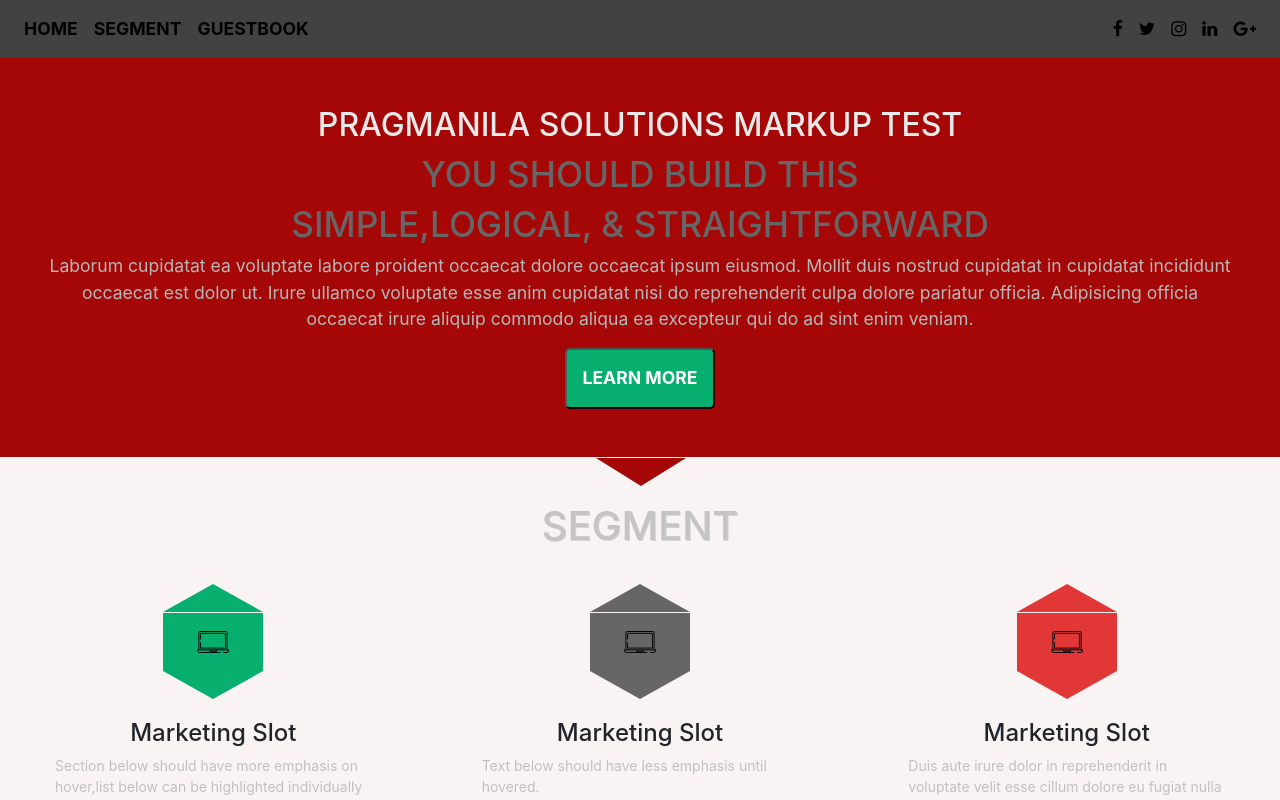
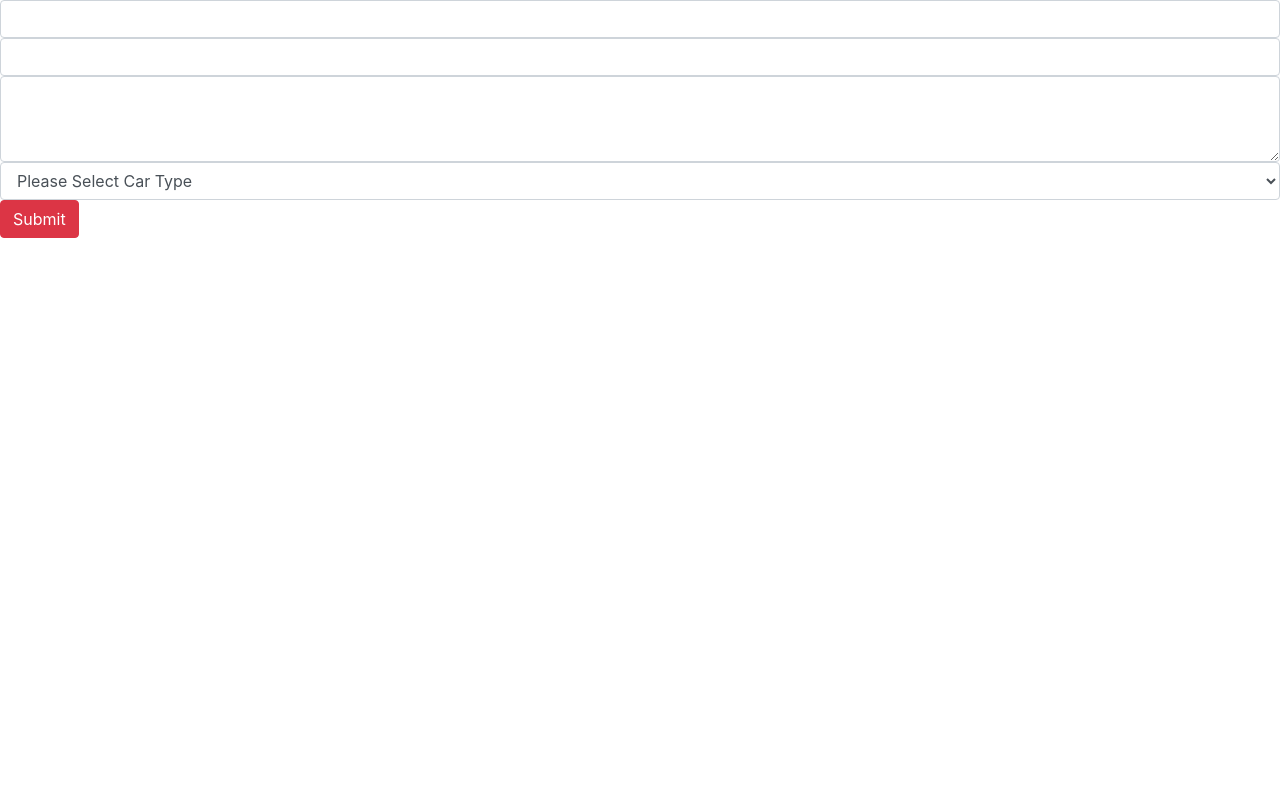
Before and after one commit to mehmet-guler/asf-project, a React (Create React App) app in the folder Part2-React/react-project/: page / in a window 1280 px wide. Shown: the top 800 px of the page. Built offline with nearby package versions, Linux system fonts and the light colour scheme.

Commit message:
code review and add proptypes

```diff
--- a/Part2-React/react-project/src/App.js
+++ b/Part2-React/react-project/src/App.js
@@ -1,9 +1,9 @@
 import React from 'react';
-import Header from './Components/header/Header';
-import Footer from './Components/footer/Footer';
-import Content from './Components/contents';
-// import Form from './Components/genericForm/Form';
-// import Input from './Components/genericForm/Input';
+// import Header from './Components/header/Header';
+// import Footer from './Components/footer/Footer';
+// import Content from './Components/contents';
+import Form from './Components/genericForm/Form';
+import Input from './Components/genericForm/Input';
 
 function App() {
 
@@ -11,26 +11,23 @@ function App() {
   return (
     <React.Fragment>
 
+      <Form doIt={() => console.log("ÇALIŞACAK")} showErrorLabel={true} showStatusAlert={true}>
+        <Input type="input" name="name" validate={{ customValidate: (inputValue) => inputValue === "a" }} />
+        {/* <Input name="name" validate={{ customValidate: { value: (inputValue) => inputValue === "a", message: "Csasds" }, minLength: { value: 3, message: "MİNNNNN" } }} /> */}
+        {/* <Input name="name" validate={{ required: true, minLength: { value: 5, message: "Minnn" } }} /> */}
+        <Input type="input" name="surname" validate={{ minLength: { value: 5, message: "Minnnaaa" } }} />
+        <Input type="textarea" name="description" validate={{ minLength: { value: 15, message: "Textarea Minn length" } }} rows="3" cols="50" />
+        <Input type="select" name="carType" validate={{ required:{value:true,message:"SELECT REQU"} }} options={[{ value: "", label: "Please Select Car Type" }, { value: "volvo", label: "Volvo" }, { value: "citroen", label: "Citroen" }, { value: "mercedes", label: "Mercedes" }]} />
 
+        <button type="submit" className="btn btn-danger" >Submit</button>
 
-      <Header />
+      </Form>
+
+      {/* <Header />
       <Content />
-      <Footer />
+      <Footer /> */}
     </React.Fragment>
   );
 }
 
 export default App;
-
-
-// <Form doIt={() => console.log("ÇALIŞACAK")} showErrorLabel={true} showStatusAlert={true}>
-// <Input type="input" name="name" validate={{ customValidate: (inputValue) => inputValue === "a" }} />
-// {/* <Input name="name" validate={{ customValidate: { value: (inputValue) => inputValue === "a", message: "Csasds" }, minLength: { value: 3, message: "MİNNNNN" } }} /> */}
-// {/* <Input name="name" validate={{ required: true, minLength: { value: 5, message: "Minnn" } }} /> */}
-// <Input type="input" name="surname" validate={{ min:3,max:10 }} />
-// <Input type="textarea" name="description" validate={{ minLength: { value: 15, message: "Textarea Minn length" } }} rows="3" cols="50" />
-// <Input type="selects" name="carType" validate={{ required:{value:true,message:"SELECT REQU"} }} options={[{ value: "", label: "Please Select Car Type" }, { value: "volvo", label: "Volvo" }, { value: "citroen", label: "Citroen" }, { value: "mercedes", label: "Mercedes" }]} />
-
-// <button type="submit" className="btn btn-danger" >Submit</button>
-
-// </Form>
--- a/Part2-React/react-project/src/Components/contents/guestBook/GuestBookFormWithGenericFormComponent.js
+++ b/Part2-React/react-project/src/Components/contents/guestBook/GuestBookFormWithGenericFormComponent.js
@@ -2,16 +2,26 @@ import React from 'react';
 import Form from '../../genericForm/Form';
 import Input from '../../genericForm/Input';
 
+/* If we want to reach the form datas in parent component,create ref and pass to component.(the props name of ref must be formRef)  */
+/* Example : formRef.current.values */
 function GuestBookFormWithGenericFormComponent({ onAddNewEntry }) {
 
+    const formRef = React.createRef();
+
     const handleSubmit = ({ name, subject, message }) => {
-        const newEntry = { id: new Date().getTime() + Math.random(), name: name, subject: subject, message: message, date: new Date().getTime() }
+        const newEntry = {
+            id: new Date().getTime() + Math.random(),
+            name: name,
+            subject: subject,
+            message: message,
+            date: new Date().getTime()
+        };
         onAddNewEntry(newEntry);
     }
 
     return (
         <div className="guestbook-form text-center">
-            <Form doIt={handleSubmit} showErrorLabel={true} showStatusAlert={true}>
+            <Form doIt={handleSubmit} showErrorLabel={true} showStatusAlert={true} formRef={formRef}>
 
                 <div className="form-group">
                     <Input
--- a/Part2-React/react-project/src/Components/genericForm/Form.js
+++ b/Part2-React/react-project/src/Components/genericForm/Form.js
@@ -1,55 +1,53 @@
-import React, { createContext, useState } from 'react';
+import React, { createContext, useState, useImperativeHandle } from 'react';
 import { Alert } from 'react-bootstrap';
 import _ from 'lodash';
+import PropTypes from 'prop-types';
 
 export const FormContext = createContext();
 
-function Form(props) {
-
+function Form({ children, doIt, formRef, showErrorLabel, showStatusAlert }) {
+    const [values, setValues] = useState({});
+    const [errors, setErrors] = useState({});
+    const [isRender, setIsRender] = useState({});
     const [showFormErrorAlert, setShowFormErrorAlert] = useState(false);
     const [showFormSuccessAlert, setShowFormSuccessAlert] = useState(false);
 
+    /* generate ref for children.Because before form submitting,should check validation. */
+    /* to reach childrens value */
     const references = {};
-
     const generateRef = (id) => {
         if (!references.hasOwnProperty(id)) {
             const ref = React.createRef();
             references[id] = ref;
-            //setAa({ ...aa, [id]: ref })
             return ref;
         }
     }
 
-    // const getRef = (id) => {
-    //     return references[id];
-    // }
-
-    const [values, setValues] = useState({});
+    /* FORM VALUES CHANGE */
     const handleFieldChange = (fieldId, value) => {
         setValues({ ...values, [fieldId]: value });
     };
 
-    const [errors, setErrors] = useState({});
+    /* FORM ERRORS */
     const handleSetErrors = (fieldId, value) => {
         setErrors({ ...errors, [fieldId]: value });
     };
 
+    /* Input had errors but then input value not wrong,should remove input error  */
     const removeError = (key) => {
         setErrors(_.omit(errors, [key]))
     }
 
+    /* When form submitting.Before the form submitting,should doing check validation */
     const handleSubmit = (event) => {
         event.preventDefault();
-        //references
         let __errors = {}
         for (let refName in references) {
             const reference = references[refName].current;
             const checkValidation = reference.checkValidation(reference.value)
             if (!_.isEmpty(checkValidation)) __errors = { ...__errors, [refName]: checkValidation }
-            // console.log("CHECK", checkValidation)
         }
         setErrors(__errors);
-        console.log("errors", __errors)
         if (!_.isEmpty(__errors)) {
             setShowFormSuccessAlert(false);
             setShowFormErrorAlert(true)
@@ -57,25 +55,26 @@ function Form(props) {
         else {
             setShowFormErrorAlert(false);
             setShowFormSuccessAlert(true);
-            props.doIt(values);
+            doIt(values);
         }
-
-        // references.map(reference => {
-        //     const ref = reference.current;
-        //     return ref.checkValidation(ref.value);
-        // })
     }
 
-
-    // control for which input is render.
-    const [isRender, setIsRender] = useState({});
+    // control for which input is rendered.
     const handleSetIsRender = (fieldId, value) => {
         setIsRender({ ...isRender, [fieldId]: value });
     };
 
+    // for accessing data in parent component
+    useImperativeHandle(formRef, () => ({
+        values,
+        errors,
+        isRender
+    }));
 
     return (
         <React.Fragment>
+
+            {/* FORM */}
             <form onSubmit={handleSubmit} autoComplete="off" >
                 <FormContext.Provider
                     value={{
@@ -85,16 +84,18 @@ function Form(props) {
                         generateRef,
                         removeError,
                         errors,
-                        showErrorLabel: props.showErrorLabel,
+                        showErrorLabel: showErrorLabel,
                         handleSetIsRender,
                         isRender
                     }}
                 >
-                    {props.children}
+                    {children}
                 </FormContext.Provider>
             </form>
-            {
-                props.showStatusAlert &&
+            {/* END OF FORM */}
+
+            {/* FOR ALERT */}
+            {showStatusAlert &&
                 <React.Fragment>
                     {showFormErrorAlert &&
                         <Alert variant="danger" onClose={() => setShowFormErrorAlert(false)} dismissible>
@@ -109,41 +110,25 @@ function Form(props) {
                         </Alert>}
                 </React.Fragment>
             }
+            {/* END OF FOR ALERT */}
 
         </React.Fragment>
     )
 }
 
+Form.defaultProps = {
+    className: "",
+    showErrorLabel: true,
+    showStatusAlert: true
+};
+
+Form.propTypes = {
+    className: PropTypes.string,
+    showErrorLabel: PropTypes.bool,
+    showStatusAlert: PropTypes.bool,
+    children: PropTypes.oneOfType([
+        PropTypes.arrayOf(PropTypes.node),
+        PropTypes.node
+    ]).isRequired
+};
 export default Form;
-
-
-// import PropTypes from 'prop-types';
-// Form.defaultProps = {
-//     className: "",
-//     mode: "onSubmit",
-//     reValidateMode: "onChange",
-//     defaultValues: {},
-//     criteriaMode: "firstError",
-//     shouldFocusError: true,
-//     shouldUnregister: true,
-//     onLoadValidation: false
-//     // resolver: undefined,
-//     // context: undefined,
-//     // onSubmit,
-//     // schema,
-//     // formRef,
-//   };
-
-  // Form.propTypes = {
-  //   header: PropTypes.oneOfType([
-  //       PropTypes.string,
-  //       PropTypes.node
-  //   ]),
-  //   footer: PropTypes.oneOfType([
-  //       PropTypes.string,
-  //       PropTypes.node
-  //   ]),
-  //   collapsable: PropTypes.bool,
-  //   backgroundColor: PropTypes.string,
-  //   textColor: PropTypes.string
-  // };
--- a/Part2-React/react-project/src/Components/genericForm/Input.js
+++ b/Part2-React/react-project/src/Components/genericForm/Input.js
@@ -1,55 +1,66 @@
 import React, { useContext, useImperativeHandle, useEffect, useState } from 'react'
 import { FormContext } from './Form';
 import ErrorLabel from './ErrorLabel';
-import * as Validation from './Validation';
+import * as ValidationHelper from './validationHelper';
 import * as DefaultValidationMessage from './DefaultValidationMessages';
+import PropTypes from 'prop-types';
 import _ from 'lodash';
 
-function Input(props) {
+function Input({ name, validate, type, placeholder, rows, cols, options }) {
+
+    const formContext = useContext(FormContext);
+    const { generateRef, handleSetIsRender, onChange, removeError, handleSetErrors, isRender, errors, showErrorLabel } = formContext;
 
     const [value, setValue] = useState("")
     const [ref, setRef] = useState(null)
 
-    const formContext = useContext(FormContext);
+    // Ref must be set every time the component changes
+    useEffect(() => {
+        setRef(generateRef(name))
+    }, [setRef, generateRef, name])
 
 
+    // When input onblur check validation
+    const onBlur = (event) => {
+        checkValidationAndSetErrors(event.target.value);
+        handleSetIsRender(name, true);
+    }
+
+    // When input changed,check validation,set state,set input render
     const handleChange = event => {
         const inputValue = event.target.value;
-        formContext.onChange(props.name, inputValue);
+
+        // send data to Form component
+        onChange(name, inputValue);
+
+        // update the component state
         setValue(inputValue)
-        //validation
-        //validation(event)
-        formContext.handleSetIsRender(props.name, true);
+
+        // set input rendered true in Form component
+        handleSetIsRender(name, true);
+
+        // check validation for input value
         checkValidationAndSetErrors(inputValue);
-        // console.log(checkValidation(event.target.value))
     };
 
-
-    useImperativeHandle(ref, () => ({
-        checkValidation,
-        checkValidationAndSetErrors,
-        value
-    }));
-
-    useEffect(() => {
-        setRef(formContext.generateRef(props.name))
-    }, [setRef, formContext, props.name])
-
-    // onblur validation
-
-    // value={formContext.values[props.name]}
-
+    const checkValidationAndSetErrors = (inputValue) => {
+        const check = checkValidation(inputValue);
+        if (_.isEmpty(check))
+            removeError(name)
+        else
+            handleSetErrors(name, check)
+    }
 
     const checkValidation = (inputValue) => {
-        if (props.validate) {
-            const keys = Object.keys(props.validate);
+        if (validate) {
+            const keys = Object.keys(validate);
             const errors = {}
-            for (let i = 0; i < Object.keys(props.validate).length; i++) {
+            for (let i = 0; i < Object.keys(validate).length; i++) {
                 const key = keys[i]
-                const keyValue = typeof props.validate[key] === "object" ? props.validate[key]["value"] : props.validate[key];;
-                const message = typeof props.validate[key] === "object" && props.validate[key]["message"] ? props.validate[key]["message"] : DefaultValidationMessage[key];
-                if (key in Validation) {
-                    const validationResponse = Validation[key](inputValue, keyValue)
+                const keyValue = typeof validate[key] === "object" ? validate[key]["value"] : validate[key];;
+                const message = typeof validate[key] === "object" && validate[key]["message"] ? validate[key]["message"] : DefaultValidationMessage[key];
+                if (key in ValidationHelper) {
+                    const validationResponse = ValidationHelper[key](inputValue, keyValue)
                     if (!validationResponse) errors[key] = message;
                 }
             }
@@ -57,58 +68,48 @@ function Input(props) {
         }
     }
 
-    const checkValidationAndSetErrors = (inputValue) => {
-        const check = checkValidation(inputValue);
-        if (_.isEmpty(check))
-            formContext.removeError(props.name)
-        else
-            formContext.handleSetErrors(props.name, check)
-    }
-
-    const onBlur = (event) => {
-        checkValidationAndSetErrors(event.target.value);
-        formContext.handleSetIsRender(props.name, true);
-    }
-
     const getClassName = () => {
-        // if input is rendered and has a errors
-        if (!formContext.isRender[props.name]) return "";
+        if (!isRender[name]) return ""; // input not rendered.
         else {
-            if (formContext.errors[props.name]) return "is-invalid";
-            else return "is-valid";
+            if (errors[name]) return "is-invalid"; // if input is rendered and has a errors
+            else return "is-valid"; // if input is rendered and has not a errors
         }
     }
 
+    // get input types
     const getInput = () => {
-        switch (props.type) {
+        switch (type) {
             case "input":
-                return (<input
-                    name={props.name}
-                    className={"form-control " + getClassName()}
-                    onBlur={onBlur}
-                    onChange={handleChange}
-                    placeholder={props.placeholder} />)
+                return (
+                    <input
+                        type="text" //for now i just allowed this type
+                        name={name}
+                        className={"form-control " + getClassName()}
+                        onBlur={onBlur}
+                        onChange={handleChange}
+                        placeholder={placeholder} />
+                )
             case "textarea":
                 return (
                     <textarea
-                        name={props.name}
+                        name={name}
                         className={"form-control " + getClassName()}
                         onBlur={onBlur}
                         onChange={handleChange}
-                        placeholder={props.placeholder}
-                        rows={props.rows}
-                        cols={props.cols}
+                        placeholder={placeholder}
+                        rows={rows}
+                        cols={cols}
                     ></textarea>
                 )
             case "select":
                 return (
                     <select
-                        name={props.name}
+                        name={name}
                         className={"form-control " + getClassName()}
                         onBlur={onBlur}
                         onChange={handleChange}
                     >
-                        {props.options.map(option => <option key={option.value} value={option.value}>{option.label}</option>)}
+                        {options.map(option => <option key={option.value} value={option.value}>{option.label}</option>)}
                     </select>
                 )
             default:
@@ -116,18 +117,49 @@ function Input(props) {
         }
     }
 
+    // for accessing data in parent component
+    useImperativeHandle(ref, () => ({
+        checkValidation,
+        checkValidationAndSetErrors,
+        value
+    }));
+
     return (
         <React.Fragment>
             {getInput()}
-            {/* <input
-                name={props.name}
-                className={"form-control " + getClassName()}
-                onBlur={onBlur}
-                onChange={handleChange}
-                placeholder={props.placeholder} /> */}
-            { formContext.showErrorLabel && <ErrorLabel formContext={formContext} name={props.name} />}
+            { showErrorLabel && <ErrorLabel formContext={formContext} name={name} />}
         </React.Fragment>
     )
 }
 
+Input.defaultProps = {
+    className: "",
+    type: "text",
+    placeholder: "",
+    rows: "4",
+    cols: "50",
+    options: []
+};
+
+Input.propTypes = {
+    className: PropTypes.string,
+    type: PropTypes.string,
+    name: PropTypes.string.isRequired,
+    validate: PropTypes.object,
+    placeholder: PropTypes.string,
+    rows: PropTypes.string,
+    cols: PropTypes.string,
+    options: PropTypes.array,
+};
+
 export default Input;
+
+
+/*
+<input
+        name={name}
+        className={"form-control " + getClassName()}
+        onBlur={onBlur}
+        onChange={handleChange}
+        placeholder={placeholder} />
+*/
```
Also changed, not shown: Part2-React/react-project/src/Components/contents/guestBook/GuestBook.js (+10 -1 lines), Part2-React/react-project/src/Components/genericForm/Test.js (deleted, +0 -45 lines), Part2-React/react-project/src/RefDeneme.js (deleted, +0 -34 lines), Part2-React/react-project/src/Components/genericForm/validationHelper.js (renamed from Part2-React/react-project/src/Components/genericForm/Validation.js).
